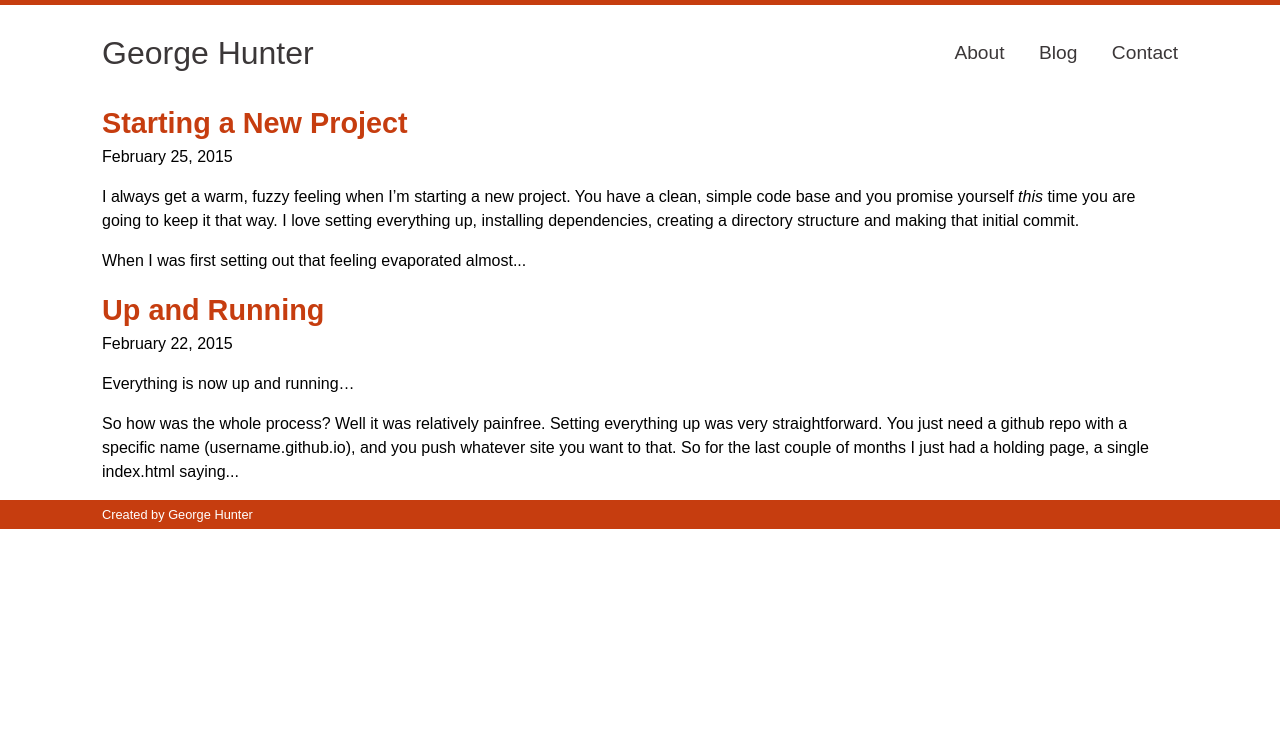
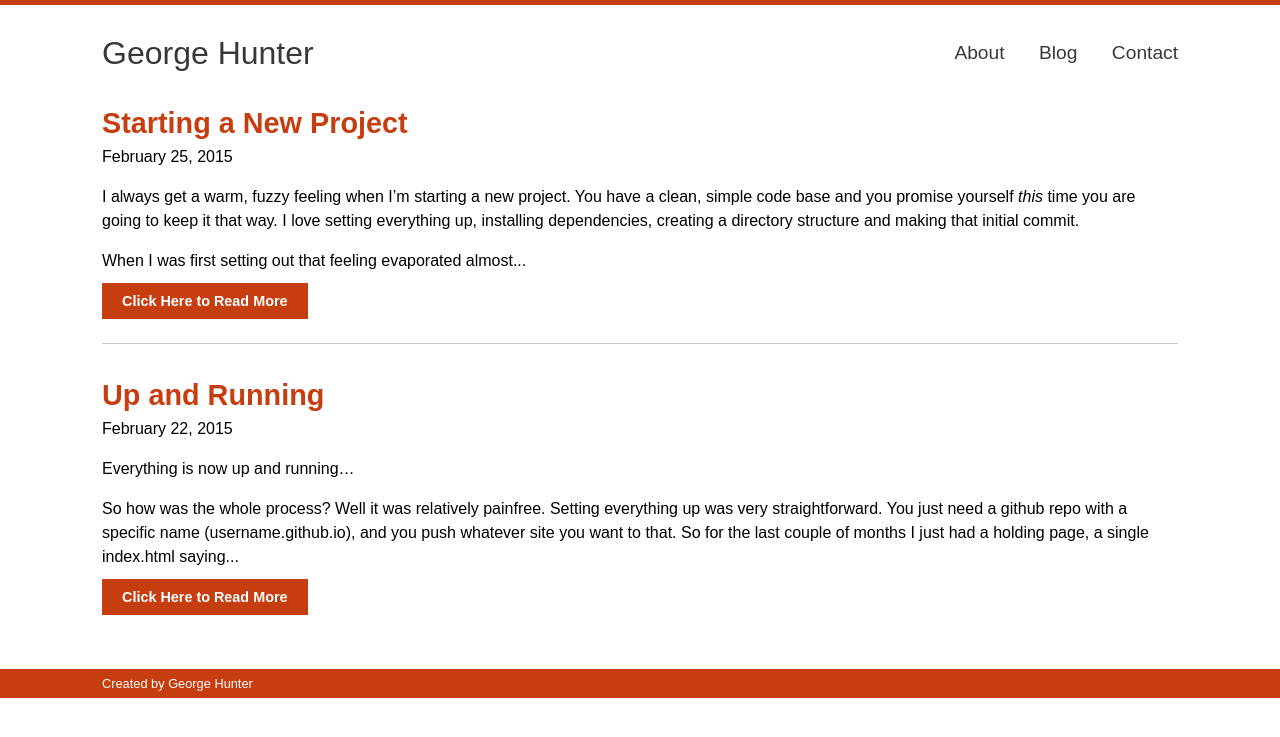
Before and after one commit to GeorgeHunter/GeorgeHunter.github.io, a Jekyll site: the page built from blog.html, in a window 1280 px wide. Shown: the top 737 px of the page. Built offline with Jekyll 4.4.1, drawn with Linux system fonts in a browser that asks for light colours.

```diff
--- a/blog.html
+++ b/blog.html
@@ -6,8 +6,11 @@
 ---
 
   {% for post in site.posts %}
-  	<a class="title--section" href="{{ post.url }}">{{ post.title }}</a>
-  	<p>{{ post.date | date: '%B %d, %Y' }}</p>
-	{{ post.content | striphtml | truncatewords:60}}
-  	<p>{{ post.tagline }}</p>
+  	<div class="blog__preview">
+		<a class="title--section" href="{{ post.url }}">{{ post.title }}</a>
+		<p>{{ post.date | date: '%B %d, %Y' }}</p>
+		{{ post.content | striphtml | truncatewords:60}}
+		<p>{{ post.tagline }}</p>
+		<a class="btn btn--primary btn--blog" href="{{ post.url }}">Click Here to Read More</a>
+	</div>
   {% endfor %}
--- a/css/main.scss
+++ b/css/main.scss
@@ -169,7 +169,7 @@
 
 .banner {
 	// background: url('https://ununsplash.imgix.net/21/mac-glasses.JPG?q=75&fm=jpg&s=b071b2245118757fbfc6ff9f9dd9cb7c');
-	background: url('https://unsplash.imgix.net/1/macbook-air-all-faded-and-stuff.jpg?q=75&fm=jpg&s=52cb272e90a3b5e36104066cc9993d83');
+	background: url('../images/hp-banner.jpg');
 	background-size: cover;
 	background-repeat: no-repeat;
 	width: 100%;
@@ -208,11 +208,11 @@
 
 }
 
-@media screen and (min-width: 700px) {
-	.banner {
-		background-position: 0 -160px;
-	}
-}
+//@media screen and (min-width: 700px) {
+//	.banner {
+//		background-position: 0 -160px;
+//	}
+//}
 
 .sub {
     color: #666;
@@ -264,7 +264,7 @@
 
 .btn--primary {
   background: $orange;
-  color: #fff;
+  color: #fff !important;
   &:hover {
 	background: darken($orange,10%);
   }
@@ -274,6 +274,11 @@
   margin-bottom: 30px;
   width: 100%;
   max-width: 300px;
+}
+
+.btn--blog {
+  font-size: .9em;
+  padding: 10px 20px;
 }
 
 .input {
@@ -299,3 +304,13 @@
   border-top: 2px solid #777;
   border-bottom: 2px solid #777;
 }
+
+.blog__preview {
+  //margin-bottom: 60px;
+  padding-bottom: 30px;
+  border-bottom: 1px solid #ccc;
+  margin-bottom: 30px;
+  &:last-child {
+	border-bottom: none;
+  }
+}
--- a/index.html
+++ b/index.html
@@ -58,6 +58,7 @@
 </div>
 
 
+
 <section class="section">
 	<h3>Recent blog posts</h3>
 
```
Also changed, not shown: 4 other files.
